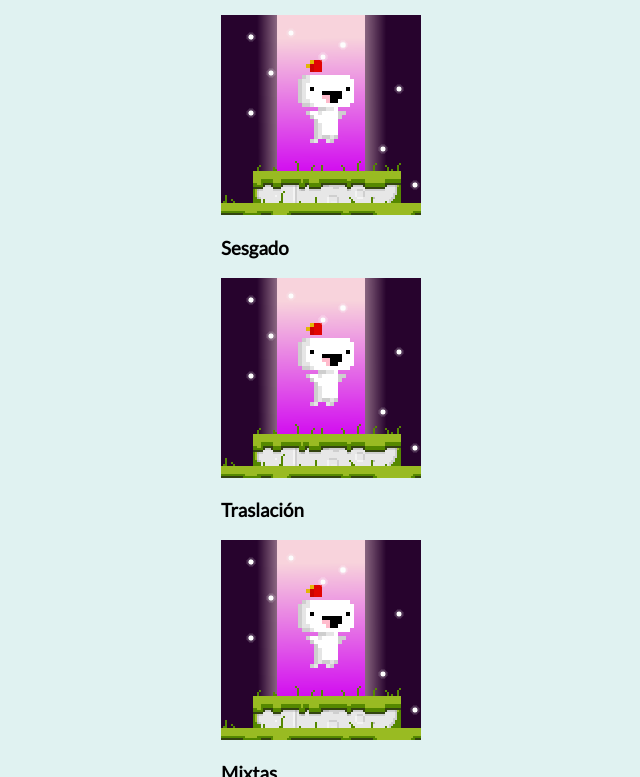
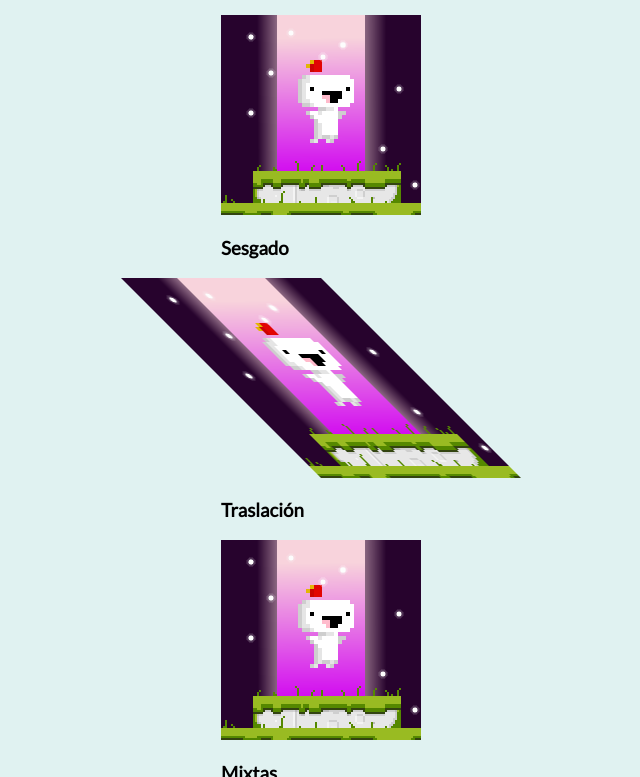
Before and after one commit to JoseCrz/dwo-tranistions, a plain HTML site: page index.html in a window 1280 px wide. In both pictures the pointer is over the picture 440 px from the left and 1518 px from the top of the page. Shown: the part 1141-1918 px from the top of the page, without its empty margins (119-759 px from the left). Drawn offline with Linux system fonts and the light colour scheme.

Commit message:
Agregado animación de sesgado

```diff
--- a/css/styles.css
+++ b/css/styles.css
@@ -53,3 +53,7 @@ body {
 .escala:hover {
   transform: scale(2);
 }
+
+.sesgado:hover {
+  transform: skew(45deg);
+}
```
